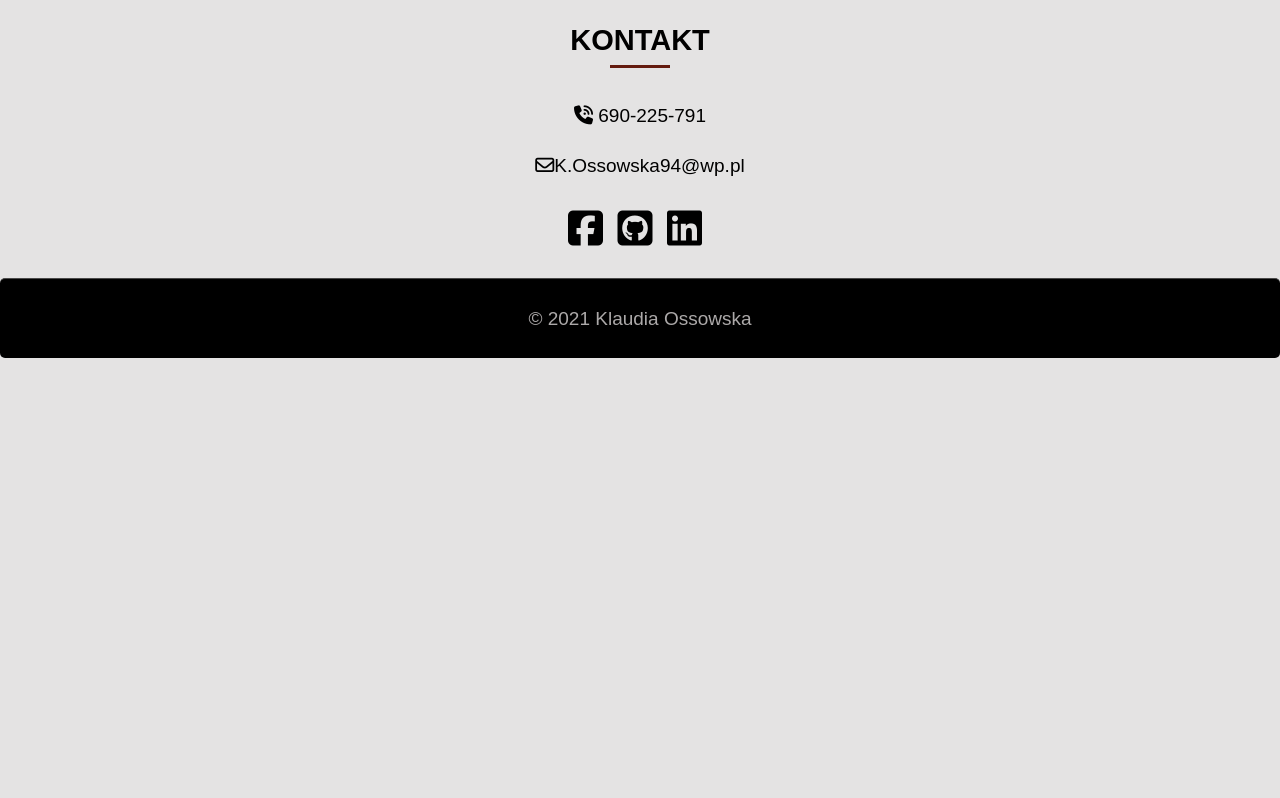
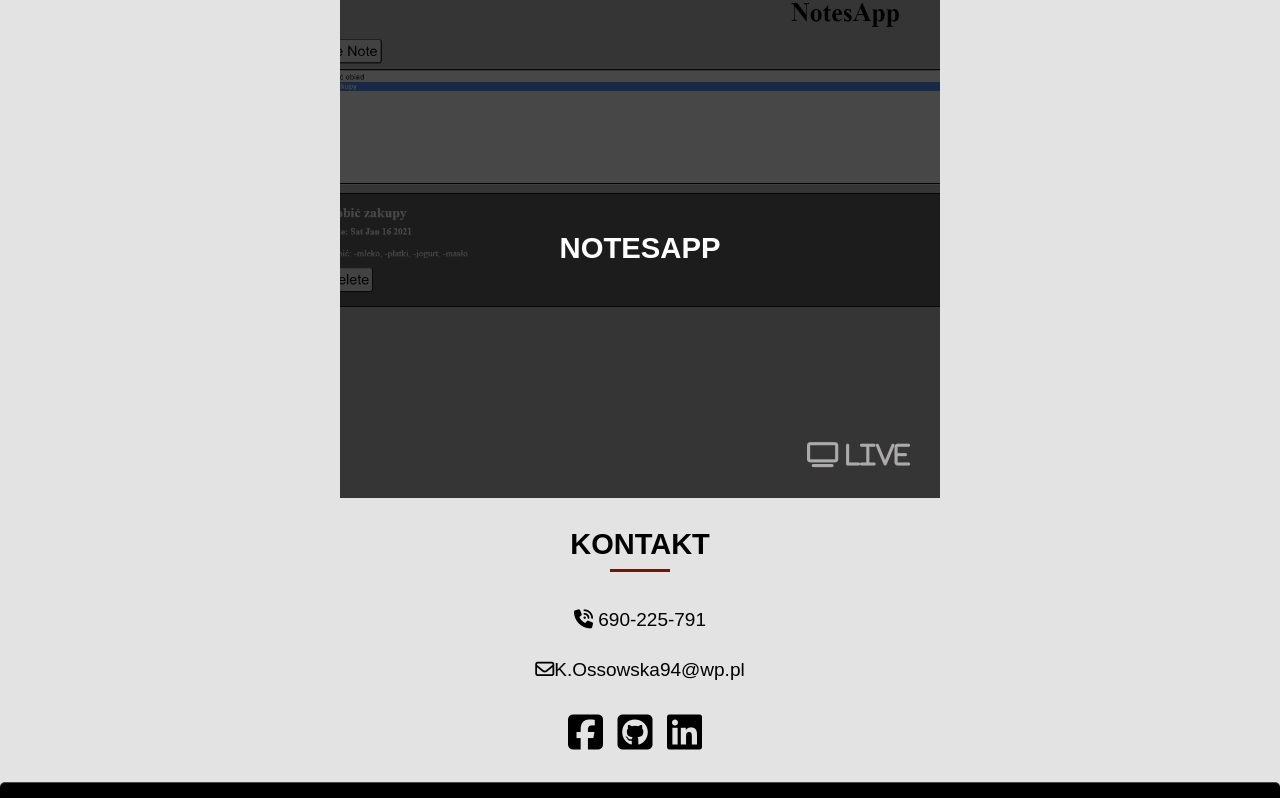
Before and after one commit to KlaudiaFD/Portfolio, a plain HTML site: page index.html in a window 1280 px wide. Shown: the part 2371-3169 px from the top of the page. Before the commit the page ends 2730 px from the top, so only its background shows below. Drawn offline with nearby package versions, Linux system fonts and the light colour scheme.

Commit message:
update index.html

```diff
--- a/index.html
+++ b/index.html
@@ -139,6 +139,13 @@
                     <a href="#" class="project-space" target="_blank"><i class="fas fa-tv"> Live</i></a>
                     <div class="hero-bg"></div>
                 </div>
+                <div class="main-project fifth-project">
+                    <div class="project-text">
+                        <h3>NotesApp</h3>
+                    </div>
+                    <a href="https://klaudiafd.github.io/NotesApp/" class="project-space" target="_blank"><i class="fas fa-tv"> Live</i></a>
+                    <div class="hero-bg"></div>
+                </div>
 
 
             </div>
--- a/style.css
+++ b/style.css
@@ -345,6 +345,10 @@ h2 {
     background-image: url(img/portfolio.png);
 }
 
+.fifth-project{
+    background-image: url(img/notesApp.png);
+}
+
 .project-text {
     position: absolute;
     top: 50%;
```
Also changed, not shown: img/notesApp.png (added).
